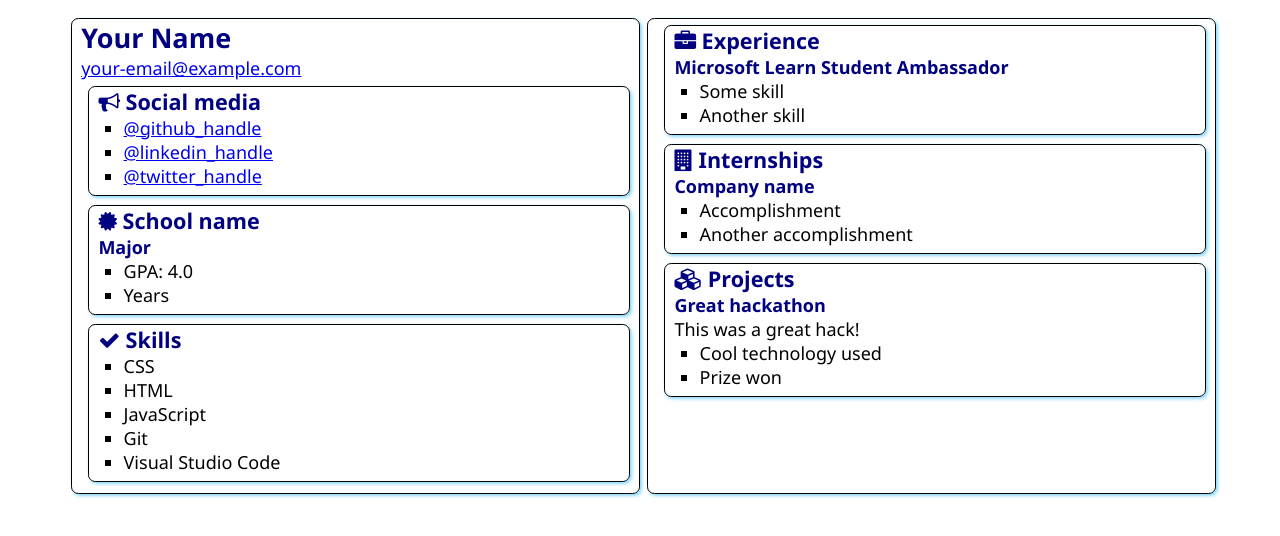
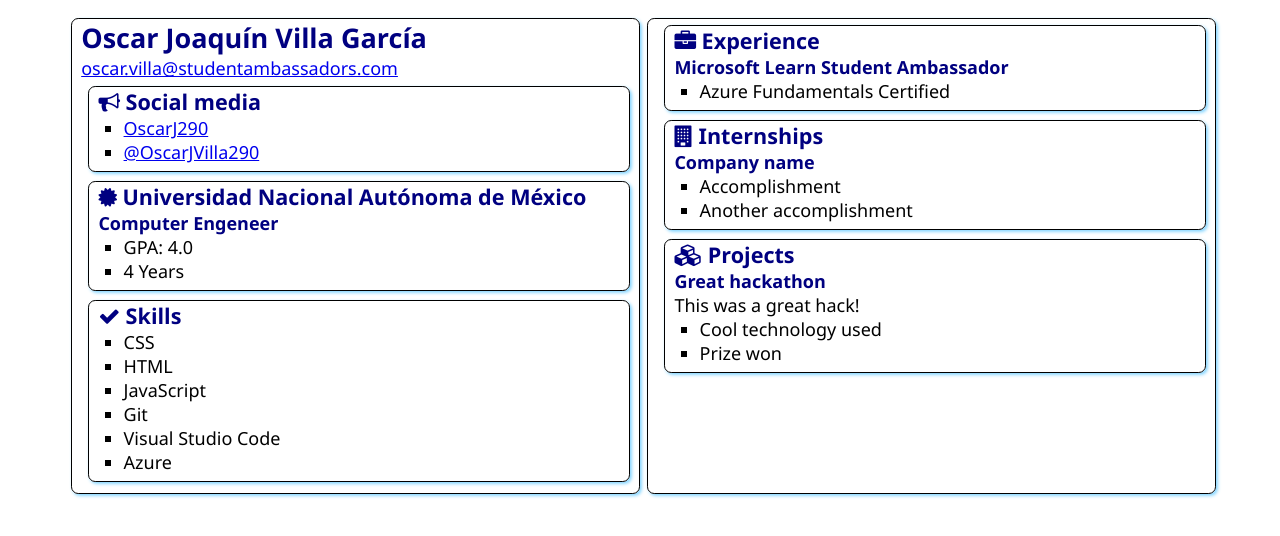
Before and after one commit to OscarJ290/SATechnicalOnboarding, a plain HTML site: page src/index.html in a window 1280 px wide. Drawn offline with Linux system fonts and the light colour scheme.

Commit message:
Update index.html
Updated my personal information

```diff
--- a/src/index.html
+++ b/src/index.html
@@ -12,8 +12,8 @@
 <body>
     <main>
         <article class="box">
-            <h1>Your Name</h1>
-            <div><a href="mailto:your.email@example.com">your-email@example.com</a></div>
+            <h1>Oscar Joaquín Villa García</h1>
+            <div><a href="mailto:your.email@example.com">oscar.villa@studentambassadors.com</a></div>
 
             <section class="box">
                 <h2>
@@ -21,9 +21,8 @@
                     Social media
                 </h2>
                 <ul>
-                    <li><a href="https://github.com/<handle>">@github_handle</a></li>
-                    <li><a href="https://linkedin.com/in/<handle>">@linkedin_handle</a></li>
-                    <li><a href="https://twitter.com/<handle>">@twitter_handle</a></li>
+                    <li><a href="https://github.com/OscarJ290">OscarJ290</a></li>
+                    <li><a href="https://twitter.com/OscarJVilla290">@OscarJVilla290</a></li>
                 </ul>
             </section>
 
@@ -31,12 +30,12 @@
                 <div class="education">
                     <h2>
                         <i class="fa fa-certificate" aria-hidden="true"></i>
-                        School name
+                        Universidad Nacional Autónoma de México
                     </h2>
-                    <h3>Major</h3>
+                    <h3>Computer Engeneer</h3>
                     <ul>
                         <li>GPA: 4.0</li>
-                        <li>Years</li>
+                        <li>4 Years</li>
                     </ul>
                 </div>
             </section>
@@ -52,6 +51,7 @@
                     <li>JavaScript</li>
                     <li>Git</li>
                     <li>Visual Studio Code</li>
+                    <li>Azure</li>
                 </ul>
             </section>
         </article>
@@ -63,8 +63,7 @@
                 </h2>
                 <h3>Microsoft Learn Student Ambassador</h3>
                 <ul>
-                    <li>Some skill</li>
-                    <li>Another skill</li>
+                    <li>Azure Fundamentals Certified</li>
                 </ul>
             </section>
             <section class="box">
```
